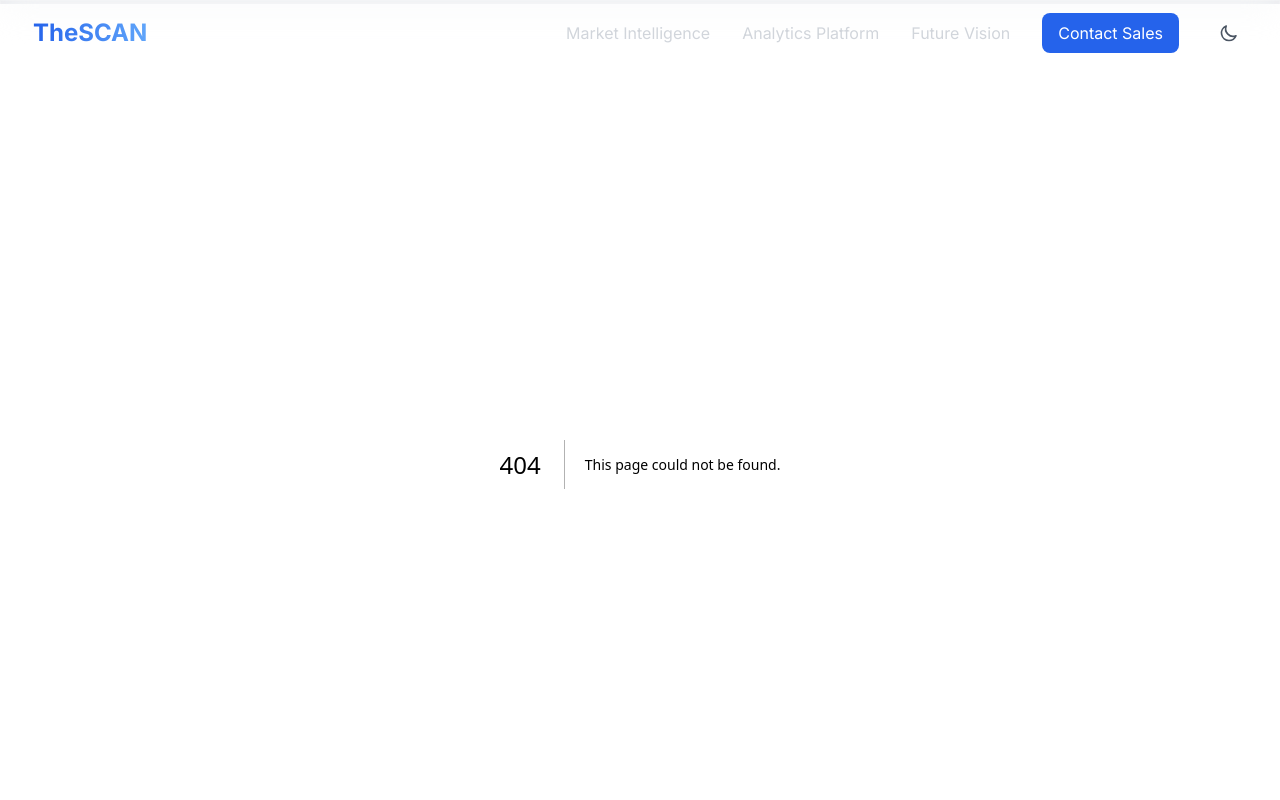
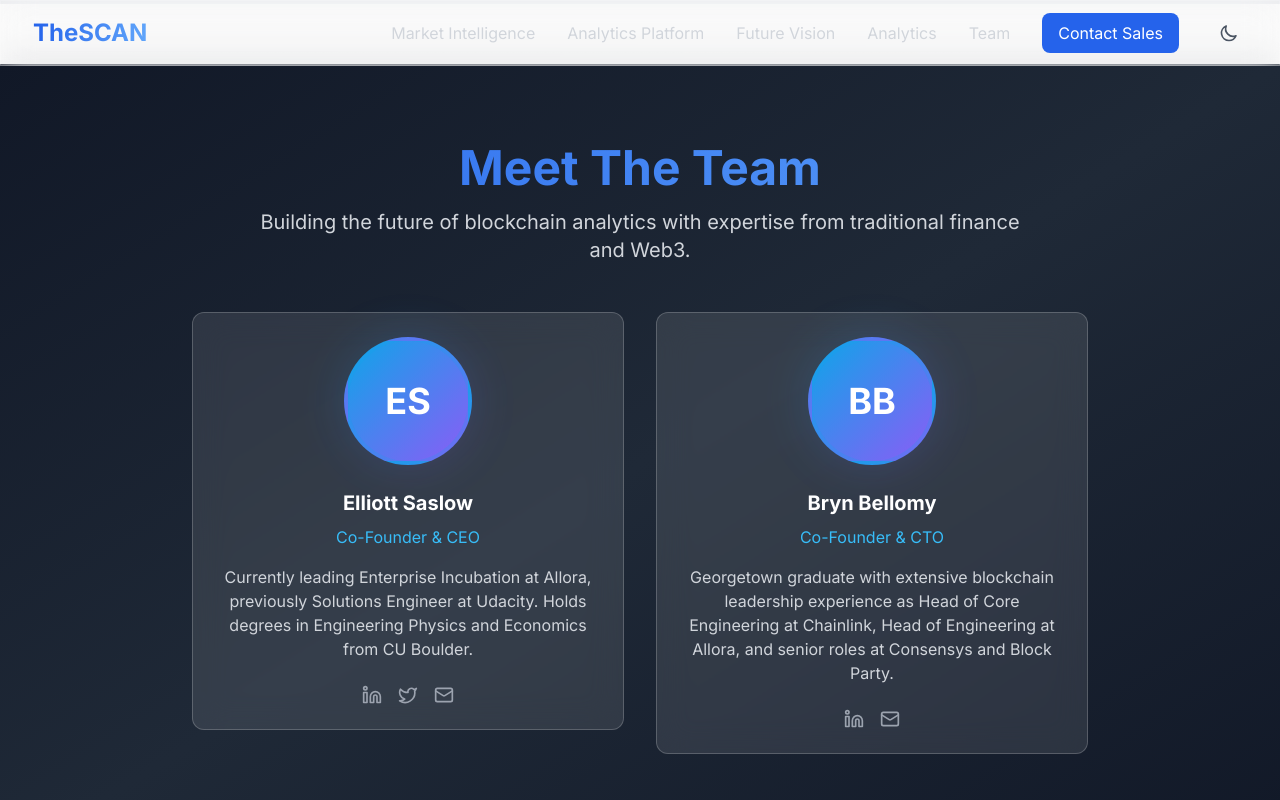
Before and after one commit to Esaslow/theSCAN, a Next.js app: page /team in a window 1280 px wide. Before the commit this address had no page. Shown: the top 800 px of the page. Built offline with nearby package versions, Linux system fonts and the light colour scheme.

Commit message:
updated team page

```diff
--- a/src/app/page.tsx
+++ b/src/app/page.tsx
@@ -78,6 +78,9 @@ export default function Home() {
         <div className="max-w-7xl mx-auto px-4 sm:px-6 lg:px-8 relative">
           <ScrollAnimation>
             <h2 className="text-2xl sm:text-3xl font-bold text-center mb-8 sm:mb-12 text-gradient">The Fragmented Skies</h2>
+            <p className="text-lg sm:text-xl text-center text-gray-300 mb-12 max-w-3xl mx-auto">
+              In today's blockchain ecosystem, each chain operates in isolation, creating a fragmented landscape where valuable insights are lost between silos.
+            </p>
           </ScrollAnimation>
 
           <div className="grid grid-cols-1 lg:grid-cols-2 gap-8 sm:gap-12 items-center">
@@ -121,6 +124,59 @@ export default function Home() {
                   <p className="text-base sm:text-lg text-gray-300 leading-relaxed">
                     Just as air traffic control needs a unified view of all aircraft, blockchain ecosystems need a comprehensive view of all assets and transactions across chains.
                   </p>
+                </div>
+              </div>
+            </ScrollAnimation>
+          </div>
+
+          {/* Additional Explanatory Boxes */}
+          <div className="mt-16 grid grid-cols-1 md:grid-cols-2 gap-6">
+            <ScrollAnimation>
+              <div className="glass-effect p-6 sm:p-8 rounded-xl">
+                <h3 className="text-xl sm:text-2xl font-bold text-white mb-4">The Siloed Reality</h3>
+                <div className="space-y-4">
+                  <p className="text-gray-300">
+                    Today's blockchain analytics tools are like telescopes that can only see one star at a time. They excel at analyzing individual chains but fail to capture the interconnected nature of modern blockchain ecosystems.
+                  </p>
+                  <ul className="space-y-2 text-gray-300">
+                    <li className="flex items-start">
+                      <span className="text-primary-400 mr-2">•</span>
+                      <span>Each chain maintains its own isolated data</span>
+                    </li>
+                    <li className="flex items-start">
+                      <span className="text-primary-400 mr-2">•</span>
+                      <span>Cross-chain transactions create blind spots</span>
+                    </li>
+                    <li className="flex items-start">
+                      <span className="text-primary-400 mr-2">•</span>
+                      <span>Market inefficiencies remain hidden</span>
+                    </li>
+                  </ul>
+                </div>
+              </div>
+            </ScrollAnimation>
+
+            <ScrollAnimation delay={0.2}>
+              <div className="glass-effect p-6 sm:p-8 rounded-xl">
+                <h3 className="text-xl sm:text-2xl font-bold text-white mb-4">TheSCAN Solution</h3>
+                <div className="space-y-4">
+                  <p className="text-gray-300">
+                    TheSCAN acts as a unified control tower, providing a comprehensive view of all blockchain activity. Our platform bridges the gaps between chains, offering unprecedented visibility into cross-chain movements and market dynamics.
+                  </p>
+                  <ul className="space-y-2 text-gray-300">
+                    <li className="flex items-start">
+                      <span className="text-primary-400 mr-2">•</span>
+                      <span>Real-time cross-chain transaction tracking</span>
+                    </li>
+                    <li className="flex items-start">
+                      <span className="text-primary-400 mr-2">•</span>
+                      <span>Unified liquidity analysis across networks</span>
+                    </li>
+                    <li className="flex items-start">
+                      <span className="text-primary-400 mr-2">•</span>
+                      <span>Comprehensive risk assessment</span>
+                    </li>
+                  </ul>
                 </div>
               </div>
             </ScrollAnimation>
--- /dev/null
+++ b/src/app/team/page.tsx
@@ -0,0 +1,131 @@
+'use client';
+
+import { useState } from 'react';
+import ScrollAnimation from '@/components/ScrollAnimation';
+import {
+  Github,
+  Linkedin,
+  Twitter,
+  Mail
+} from 'lucide-react';
+import ContactSalesModal from '@/components/ContactSalesModal';
+
+interface TeamMember {
+  name: string;
+  role: string;
+  bio: string;
+  image: string;
+  social: {
+    github?: string;
+    linkedin?: string;
+    twitter?: string;
+    email?: string;
+  };
+}
+
+const team: TeamMember[] = [
+  {
+    name: "Elliott Saslow",
+    role: "Co-Founder & CEO",
+    bio: "Currently leading Enterprise Incubation at Allora, previously Solutions Engineer at Udacity. Holds degrees in Engineering Physics and Economics from CU Boulder.",
+    image: "/team/elliott.jpg",
+    social: {
+      linkedin: "https://www.linkedin.com/in/elliott-saslow/",
+      twitter: "https://x.com/too_flyyy",
+      email: "elliott@the-scan.io"
+    }
+  },
+  {
+    name: "Bryn Bellomy",
+    role: "Co-Founder & CTO",
+    bio: "Georgetown graduate with extensive blockchain leadership experience as Head of Core Engineering at Chainlink, Head of Engineering at Allora, and senior roles at Consensys and Block Party.",
+    image: "/team/bryn.jpg",
+    social: {
+      linkedin: "https://www.linkedin.com/in/bryn-bellomy/",
+      email: "bryn@the-scan.io"
+    }
+  }
+];
+
+export default function Team() {
+  const [isContactModalOpen, setIsContactModalOpen] = useState(false);
+
+  return (
+    <div className="min-h-screen bg-gradient-to-br from-gray-900 via-gray-800 to-gray-900">
+      <div className="max-w-7xl mx-auto px-4 sm:px-6 lg:px-8 py-12 sm:py-20">
+        <ScrollAnimation>
+          <h1 className="text-3xl sm:text-4xl md:text-5xl font-bold text-center mb-4 text-gradient">
+            Meet The Team
+          </h1>
+          <p className="text-lg sm:text-xl text-center text-gray-300 mb-12 max-w-3xl mx-auto">
+            Building the future of blockchain analytics with expertise from traditional finance and Web3.
+          </p>
+        </ScrollAnimation>
+
+        <div className="grid grid-cols-1 md:grid-cols-2 gap-8 max-w-4xl mx-auto">
+          {team.map((member, index) => (
+            <ScrollAnimation key={member.name} delay={index * 0.2}>
+              <div className="glass-effect p-6 rounded-xl hover:scale-105 hover:brightness-110 transition-all duration-300">
+                <div className="relative w-32 h-32 mx-auto mb-6">
+                  <div className="absolute inset-0 bg-gradient-to-br from-primary-500 to-secondary-500 rounded-full opacity-20 blur-xl"></div>
+                  <div className="relative w-full h-full rounded-full bg-gradient-to-br from-primary-500 to-secondary-500 flex items-center justify-center border-4 border-primary-500/20">
+                    <span className="text-4xl font-bold text-white">
+                      {member.name.split(' ').map(n => n[0]).join('')}
+                    </span>
+                  </div>
+                </div>
+                <h3 className="text-xl font-bold text-white text-center mb-2">{member.name}</h3>
+                <p className="text-primary-400 text-center mb-4">{member.role}</p>
+                <p className="text-gray-300 text-center mb-6">{member.bio}</p>
+                <div className="flex justify-center space-x-4">
+                  {member.social.github && (
+                    <a
+                      href={member.social.github}
+                      target="_blank"
+                      rel="noopener noreferrer"
+                      className="text-gray-400 hover:text-white transition-colors"
+                    >
+                      <Github className="w-5 h-5" />
+                    </a>
+                  )}
+                  {member.social.linkedin && (
+                    <a
+                      href={member.social.linkedin}
+                      target="_blank"
+                      rel="noopener noreferrer"
+                      className="text-gray-400 hover:text-white transition-colors"
+                    >
+                      <Linkedin className="w-5 h-5" />
+                    </a>
+                  )}
+                  {member.social.twitter && (
+                    <a
+                      href={member.social.twitter}
+                      target="_blank"
+                      rel="noopener noreferrer"
+                      className="text-gray-400 hover:text-white transition-colors"
+                    >
+                      <Twitter className="w-5 h-5" />
+                    </a>
+                  )}
+                  <button
+                    onClick={() => setIsContactModalOpen(true)}
+                    className="text-gray-400 hover:text-white transition-colors"
+                  >
+                    <Mail className="w-5 h-5" />
+                  </button>
+                </div>
+              </div>
+            </ScrollAnimation>
+          ))}
+        </div>
+      </div>
+
+      {/* Contact Sales Modal */}
+      <ContactSalesModal
+        isOpen={isContactModalOpen}
+        onClose={() => setIsContactModalOpen(false)}
+      />
+    </div>
+  );
+}
--- a/src/components/Navbar.tsx
+++ b/src/components/Navbar.tsx
@@ -33,6 +33,18 @@ export default function Navbar() {
               </Link>
               <Link href="/#vision" className="text-gray-300 hover:text-white transition-colors">
                 Future Vision
+              </Link>
+              <Link
+                href="/analytics"
+                className="text-gray-300 hover:text-white transition-colors"
+              >
+                Analytics
+              </Link>
+              <Link
+                href="/team"
+                className="text-gray-300 hover:text-white transition-colors"
+              >
+                Team
               </Link>
               <button
                 onClick={() => setIsContactModalOpen(true)}
@@ -101,6 +113,20 @@ export default function Navbar() {
             >
               Future Vision
             </Link>
+            <Link
+              href="/analytics"
+              className="block px-3 py-2 text-gray-300 hover:text-white transition-colors"
+              onClick={() => setIsMenuOpen(false)}
+            >
+              Analytics
+            </Link>
+            <Link
+              href="/team"
+              className="block px-3 py-2 text-gray-300 hover:text-white transition-colors"
+              onClick={() => setIsMenuOpen(false)}
+            >
+              Team
+            </Link>
             <button
               onClick={() => {
                 setIsContactModalOpen(true);
```
